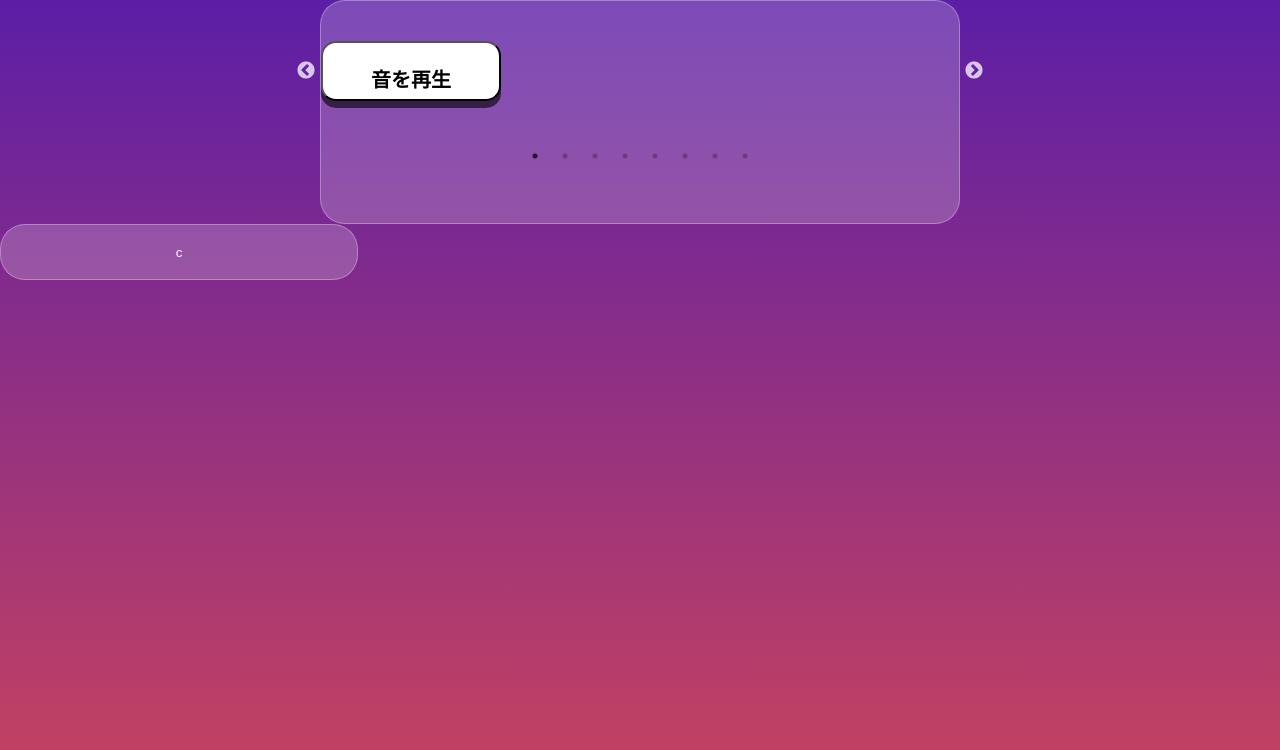
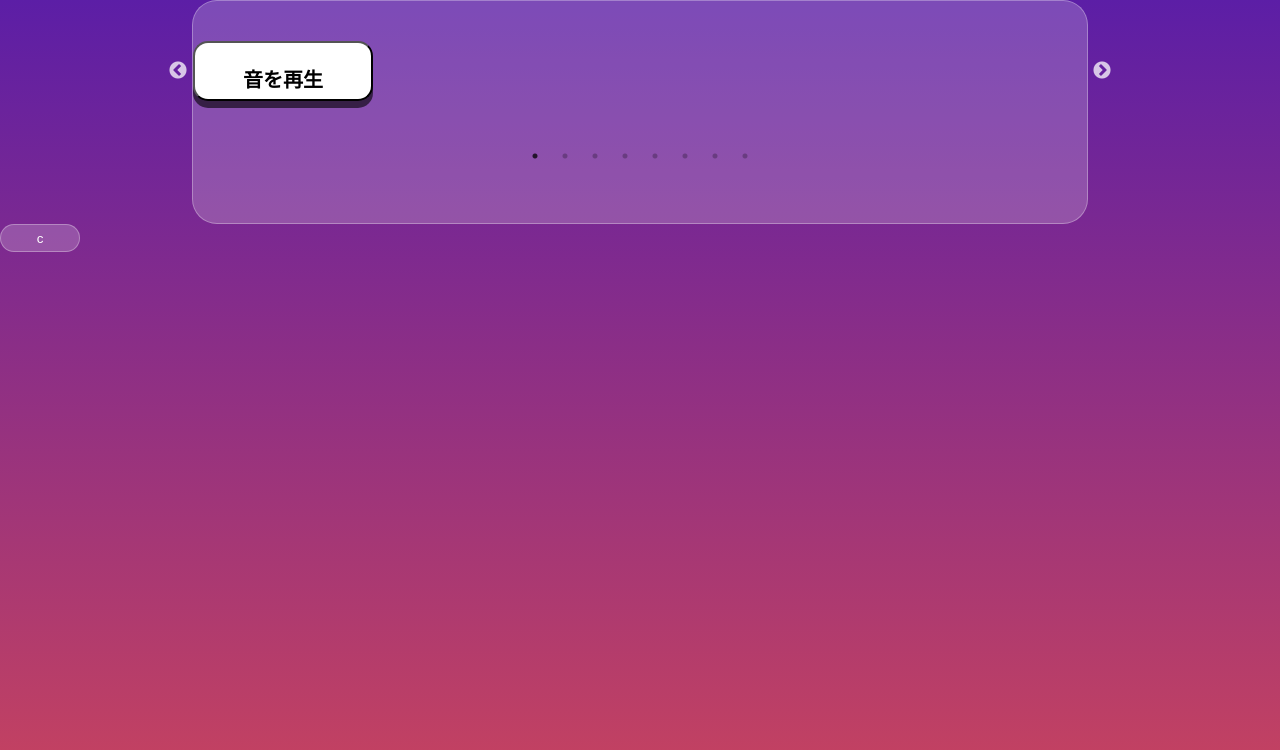
Before and after one commit to kurakke/OnkanNext, a Next.js app: page /game in a window 1280 px wide. Shown: the top 750 px of the page. Built offline with nearby package versions, Linux system fonts and the light colour scheme.

Commit message:
エラー解決

```diff
--- a/components/button.tsx
+++ b/components/button.tsx
@@ -1,9 +1,8 @@
-import React from "react";
+import React, { useState } from "react";
 import { css } from "@emotion/react";
 const button = css`
-  width: 28vw;
-  height: 7vh;
-  background-color: rgba(255, 255, 255, 0.2);
+  width: 80px;
+  height: 28px;
   margin: 0 auto;
   top: 80px;
   border: 1px solid rgba(255, 255, 255, 0.3);
@@ -12,6 +11,7 @@ const button = css`
 `;
 const text = css`
   color: #ffffff;
+  margin: 0 auto;
 `;
 
 type Props = {
@@ -19,9 +19,25 @@ type Props = {
 };
 
 const Button = (props: Props) => {
+  const [chosenButton, setChosenButton] = useState("0");
   return (
     <div>
-      <button css={button}>
+      <button
+        css={button}
+        onClick={() => {
+          if (chosenButton === "0") {
+            setChosenButton("1");
+          } else {
+            setChosenButton("0");
+          }
+        }}
+        style={{
+          backgroundColor:
+            chosenButton === "0"
+              ? "rgba(255, 255, 255, 0.2)"
+              : "rgba(255, 255, 255, 0.4)",
+        }}
+      >
         <p css={text}>{props.text}</p>
       </button>
     </div>
--- a/package.json
+++ b/package.json
@@ -16,6 +16,7 @@
     "react-dom": "17.0.2",
     "react-slick": "^0.28.1",
     "react-sound": "^1.2.0",
+    "react-webaudio": "^0.3.0-EXPERIMENTAL",
     "slick-carousel": "^1.8.1"
   },
   "devDependencies": {
--- a/pages/game.tsx
+++ b/pages/game.tsx
@@ -15,7 +15,7 @@ const all = css`
   flex-flow: column;
 `;
 const glass = css`
-  width: 50vw;
+  width: 70vw;
   height: 28vh;
   background-color: rgba(255, 255, 255, 0.2);
   margin: 0 auto;
@@ -45,25 +45,16 @@ const start = css`
 `;
 const buttons = css``;
 const Game = () => {
-  let MikuA: HTMLAudioElement;
-  let MikuB: HTMLAudioElement;
-  let MikuC: HTMLAudioElement;
-  let MikuD: HTMLAudioElement;
-  let MikuE: HTMLAudioElement;
-  let MikuF: HTMLAudioElement;
-  let MikuG: HTMLAudioElement;
-  let MikuHc: HTMLAudioElement;
 
-  useEffect(() => {
-    MikuA = new Audio("MikuA.mp3");
-    MikuB = new Audio("MikuB.mp3");
-    MikuC = new Audio("MikuC.mp3");
-    MikuD = new Audio("MikuD.mp3");
-    MikuE = new Audio("MikuE.mp3");
-    MikuF = new Audio("MikuF.mp3");
-    MikuG = new Audio("MikuG.mp3");
-    MikuHc = new Audio("MikuHc.mp3");
-  }, []);
+  const [MikuA] = useState(typeof Audio !== "undefined" && new Audio("MikuA.mp3"));
+  const [MikuB] = useState(typeof Audio !== "undefined" && new Audio("MikuB.mp3"));
+  const [MikuC] = useState(typeof Audio !== "undefined" && new Audio("MikuC.mp3"));
+  const [MikuD] = useState(typeof Audio !== "undefined" && new Audio("MikuD.mp3"));
+  const [MikuE] = useState(typeof Audio !== "undefined" && new Audio("MikuE.mp3"));
+  const [MikuF] = useState(typeof Audio !== "undefined" && new Audio("MikuF.mp3"));
+  const [MikuG] = useState(typeof Audio !== "undefined" && new Audio("MikuG.mp3"));
+  const [MikuHc] = useState(typeof Audio !== "undefined" && new Audio("MikuHc.mp3"));
+
   let QArray = [];
   for (let i = 0; i < 8; i++) {
     QArray.push(Math.floor(Math.random() * 8));
@@ -99,7 +90,10 @@ const Game = () => {
                 <button
                   css={startButton}
                   onClick={() => {
-                    answer[QuestionArray[item]].file.play;
+                    console.log(QuestionArray[item]);
+                    console.log(answer[5].file);
+                    console.log(answer[QuestionArray[item]].file);
+                    answer[QuestionArray[item]].file.play();
                   }}
                 >
                   <p css={start}>音を再生</p>
```
Also changed, not shown: 2 other files (tests, documents, lock files or other folders).
